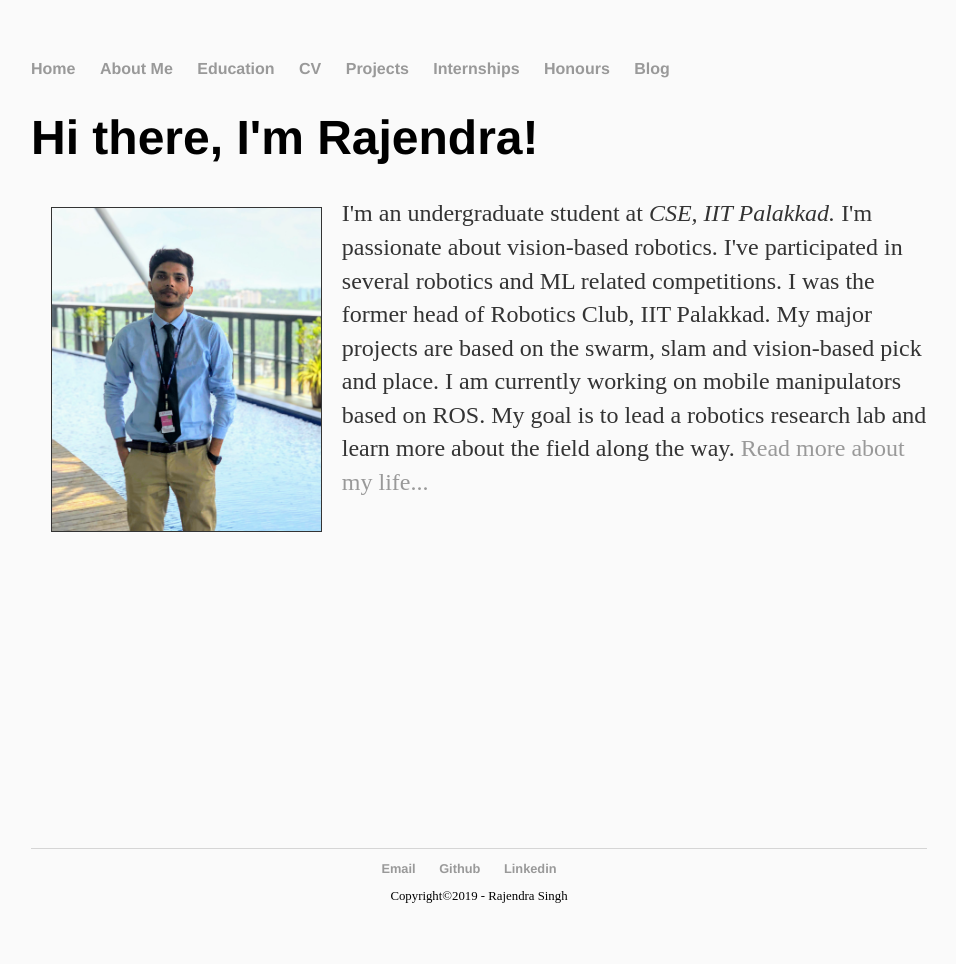
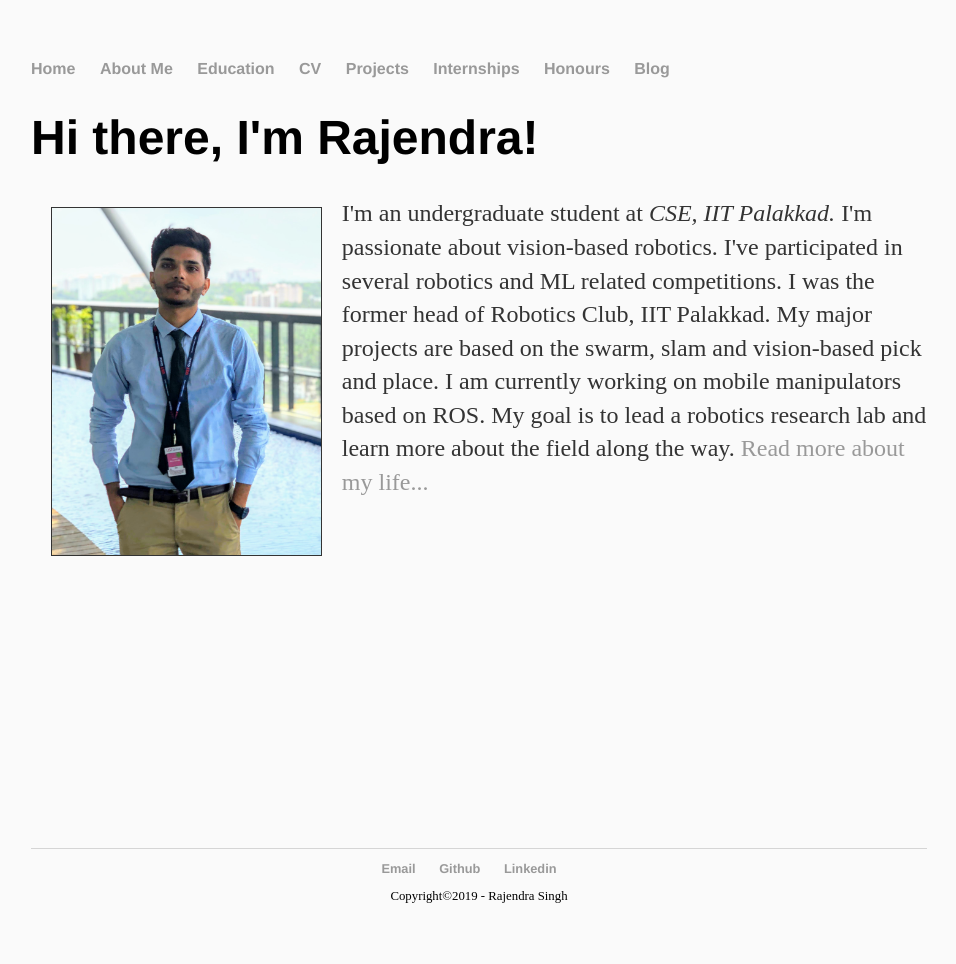
Before and after one commit to iamrajee/iamrajee.github.io, a Jekyll site: the page built from index.html, in a window 1280 px wide. Shown: the whole page, without its empty margins (161-1117 px from the left). Built offline with Jekyll 4.4.1, drawn with Linux system fonts in a browser that asks for light colours.

Commit message:
Update index.html

```diff
--- a/index.html
+++ b/index.html
@@ -7,6 +7,6 @@
 <!-- 	<p><img src="images/rajendra_passport_photo.jpg" height="230" width="185" align="left" border="2" HSPACE="20" VSPACE="10" />I'm an undergraduate student at <em>CSE, IIT Palakkad.</em> I'm passionate about vision-based robotics. I've participated in several robotics and ML related competitions. I was the former head of Robotics Club, IIT Palakkad. My major projects are based on the swarm, slam and vision-based pick and place. I am currently working on mobile manipulators based on ROS. My goal is to lead a robotics research lab and learn more about the field along the way. <a href="/about">Read more about my life...</a></p> -->
 
 
-	<p><img src="images/rajendraFullPic.jpg" height="30%" width="30%" align="left" border="1" HSPACE="20" VSPACE="10" />I'm an undergraduate student at <em>CSE, IIT Palakkad.</em> I'm passionate about vision-based robotics. I've participated in several robotics and ML related competitions. I was the former head of Robotics Club, IIT Palakkad. My major projects are based on the swarm, slam and vision-based pick and place. I am currently working on mobile manipulators based on ROS. My goal is to lead a robotics research lab and learn more about the field along the way. <a href="/about">Read more about my life...</a></p>
+	<p><img src="images/rajendraFullPic2.jpg" height="30%" width="30%" align="left" border="1" HSPACE="20" VSPACE="10" />I'm an undergraduate student at <em>CSE, IIT Palakkad.</em> I'm passionate about vision-based robotics. I've participated in several robotics and ML related competitions. I was the former head of Robotics Club, IIT Palakkad. My major projects are based on the swarm, slam and vision-based pick and place. I am currently working on mobile manipulators based on ROS. My goal is to lead a robotics research lab and learn more about the field along the way. <a href="/about">Read more about my life...</a></p>
 	<br/><br/><br/><br/><br/><br/><br/><br/><br/><br/><br/><br/><br/><br/><br/><br/><br/><br/>
 </div><!-- /.blurb -->
```
